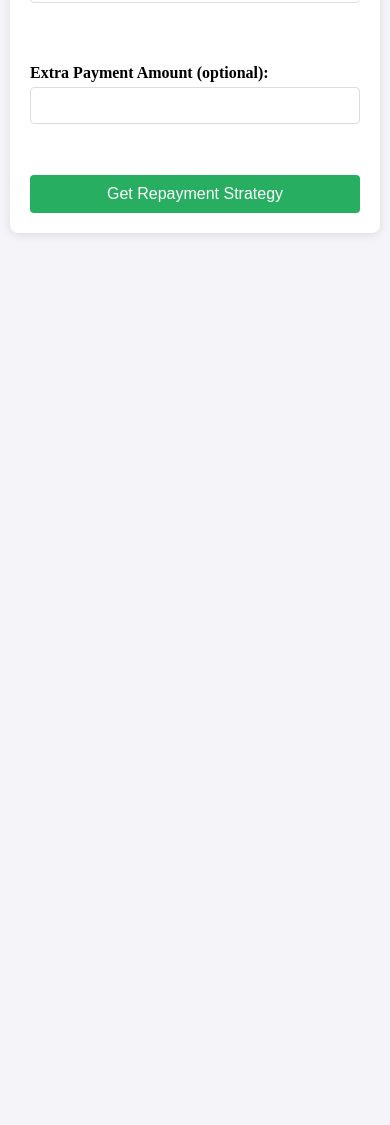
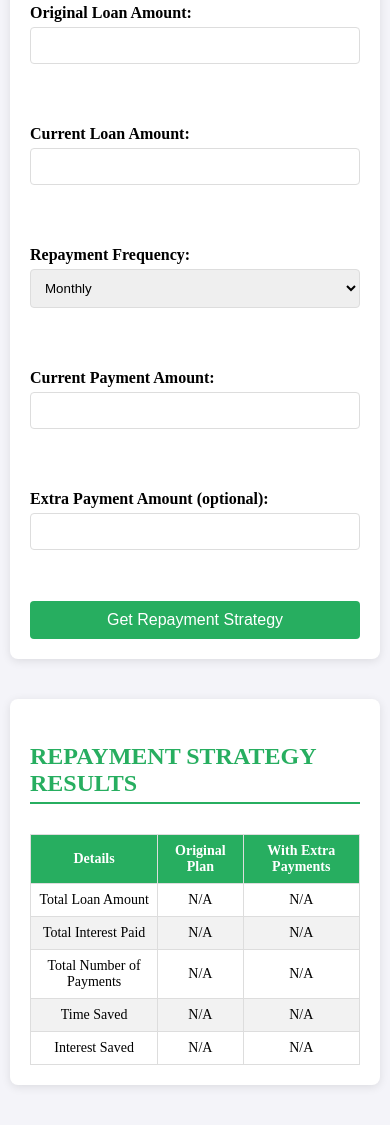
Before and after one commit to An3DCu/Foundations-of-Frontend-Web-Development-labs, a plain HTML site: page Assignment1/Repay.html in a window 390 px wide. Shown: the part 673-1798 px from the top of the page. Before the commit the page ends 946 px from the top, so only its background shows below. Drawn offline with Linux system fonts and the light colour scheme.

Commit message:
Added result tables to previous forms. Added new page 'Additional Resources'. Added css for the tables, discovered the usefulness of making overflows scrollable. Responsivness maintained.

```diff
--- a/Assignment1/Assignment1.css
+++ b/Assignment1/Assignment1.css
@@ -1,5 +1,5 @@
 body {
-    font-family: 'Times New Roman', sans-serif;
+    font-family: 'Times New Roman', Times, serif;
     background-color: #f4f4f9;
     margin: 0;
     padding: 0;
@@ -227,3 +227,41 @@ body {
     background-repeat: no-repeat;
     margin-left: 200px;
 }
+
+
+table {
+    width: 100%;
+    border-collapse: collapse;
+    margin-top: 20px;
+}
+
+th, td {
+    border: 1px solid #ddd;
+    text-align: center;
+    padding: 10px;
+}
+
+th {
+    background-color: #27ae60;
+    color: #fff;
+}
+
+tr:nth-child(even) {
+    background-color: #f2f2f2;
+}
+
+.table-cont {
+    overflow-x: auto;
+    -webkit-overflow-scrolling: touch;
+}
+
+@media (max-width: 768px) {
+    th, td {
+        padding: 8px;
+        font-size: 14px;
+    }
+
+    table {
+        font-size: 12px;
+    }
+}
--- a/Assignment1/Repay.html
+++ b/Assignment1/Repay.html
@@ -16,6 +16,7 @@
                 <li><a href="LoanCalc.html">Loan Calculation</a></li>
                 <li><a href="LoanComp.html">Loan Comparison</a></li>
                 <li><a href="Repay.html">Repayment Strategy</a></li>
+                <li><a href="Additional.html">Additional Resources</a></li>
             </ul>
         </nav>
         <hr>
@@ -23,8 +24,23 @@
     <section id="repayment_strategy">
         <h2><span class="about-section3"></span><u>Repayment Strategy</u></h2>
         <form action="#" method="post">
+            <label for="original_amount">Original Loan Amount:</label>
+            <input type="number" id="original_amount" name="original_amount" min="0"><br>
+            <br>
+
             <label for="current_loan_amount">Current Loan Amount:</label>
             <input type="number" id="current_loan_amount" name="current_loan_amount" min="0" required><br>
+            <br>
+
+            <label for="repayment_frequency">Repayment Frequency:</label>
+            <select id="repayment_frequency" name="repayment_frequency">
+                <option value="monthly">Monthly</option>
+                <option value="bi-weekly">Bi-Weekly</option>
+            </select><br>
+            <br>
+
+            <label for="current_payment">Current Payment Amount:</label>
+            <input type="number" id="current_payment" name="current_payment" min="0"><br>
             <br>
 
             <label for="extra_payment">Extra Payment Amount (optional):</label>
@@ -34,5 +50,47 @@
             <input type="submit" value="Get Repayment Strategy">
         </form>
     </section>
+
+    <section>
+        <h3>Repayment Strategy Results</h3>
+        <div class="table-cont">
+            <table cellspacing="0" cellpadding="10">
+                <thead>
+                    <tr>
+                        <th>Details</th>
+                        <th>Original Plan</th>
+                        <th>With Extra Payments</th>
+                    </tr>
+                </thead>
+                <tbody>
+                    <tr>
+                        <td>Total Loan Amount</td>
+                        <td>N/A</td>
+                        <td>N/A</td>
+                    </tr>
+                    <tr>
+                        <td>Total Interest Paid</td>
+                        <td>N/A</td>
+                        <td>N/A</td>
+                    </tr>
+                    <tr>
+                        <td>Total Number of Payments</td>
+                        <td>N/A</td>
+                        <td>N/A</td>
+                    </tr>
+                    <tr>
+                        <td>Time Saved</td>
+                        <td>N/A</td>
+                        <td>N/A</td>
+                    </tr>
+                    <tr>
+                        <td>Interest Saved</td>
+                        <td>N/A</td>
+                        <td>N/A</td>
+                    </tr>
+                </tbody>
+            </table>
+        </div>
+    </section>
 </body>
 </html>
```
Also changed, not shown: Assignment1/Additional.html (added, +52 -0 lines), Assignment1/LoanCalc.html (+31 -0 lines), Assignment1/LoanComp.html (+49 -0 lines), Assignment1/Main.html (+1 -0 lines).
